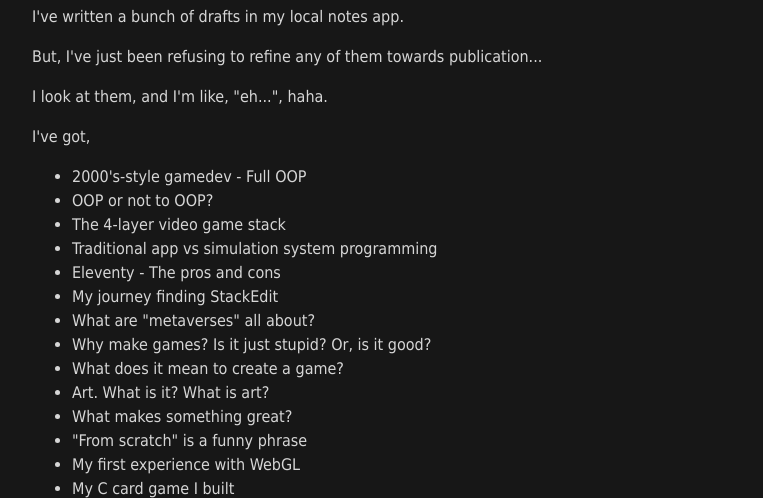
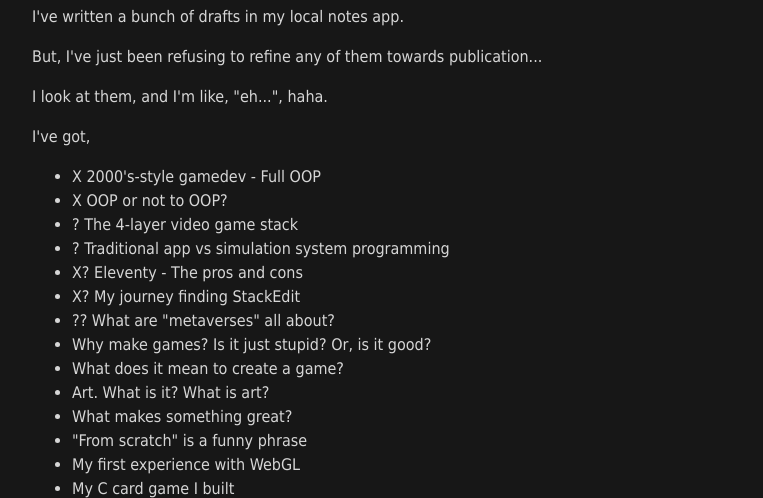
Before and after one commit to GhostGamedev/ghostgamedev.github.io, an Eleventy site: page posts/drafts/2026-04-20-umm.md in a window 1280 px wide. Shown: the part 299-797 px from the top of the page, without its empty margins (258-1021 px from the left). Built offline with nearby package versions, Linux system fonts and the light colour scheme; Eleventy itself is replaced by a stand-in of ours; files that its build step writes are made by us from their sources.

Commit message:
posts/drafts/2026-04-20-umm.md updated from https://stackedit.io/

```diff
--- a/posts/drafts/2026-04-20-umm.md
+++ b/posts/drafts/2026-04-20-umm.md
@@ -14,13 +14,13 @@ I look at them, and I'm like, "eh...", haha.
 
 I've got,
 
-- 2000's-style gamedev - Full OOP
-- OOP or not to OOP?
-- The 4-layer video game stack
-- Traditional app vs simulation system programming
-- Eleventy - The pros and cons
-- My journey finding StackEdit
-- What are "metaverses" all about?
+- X 2000's-style gamedev - Full OOP
+- X OOP or not to OOP?
+- ? The 4-layer video game stack
+- ? Traditional app vs simulation system programming
+- X? Eleventy - The pros and cons
+- X? My journey finding StackEdit
+- ?? What are "metaverses" all about?
 - Why make games? Is it just stupid? Or, is it good?
 - What does it mean to create a game?
 - Art. What is it? What is art?
@@ -60,5 +60,5 @@ Maybe I just need to organize my blog... Like, build a core that fits my style b
 ---
 
 <!--stackedit_data:
-eyJoaXN0b3J5IjpbLTIwNjg5MDU2NDRdfQ==
+eyJoaXN0b3J5IjpbLTUxNjcyMjM5Nl19
 -->
```
